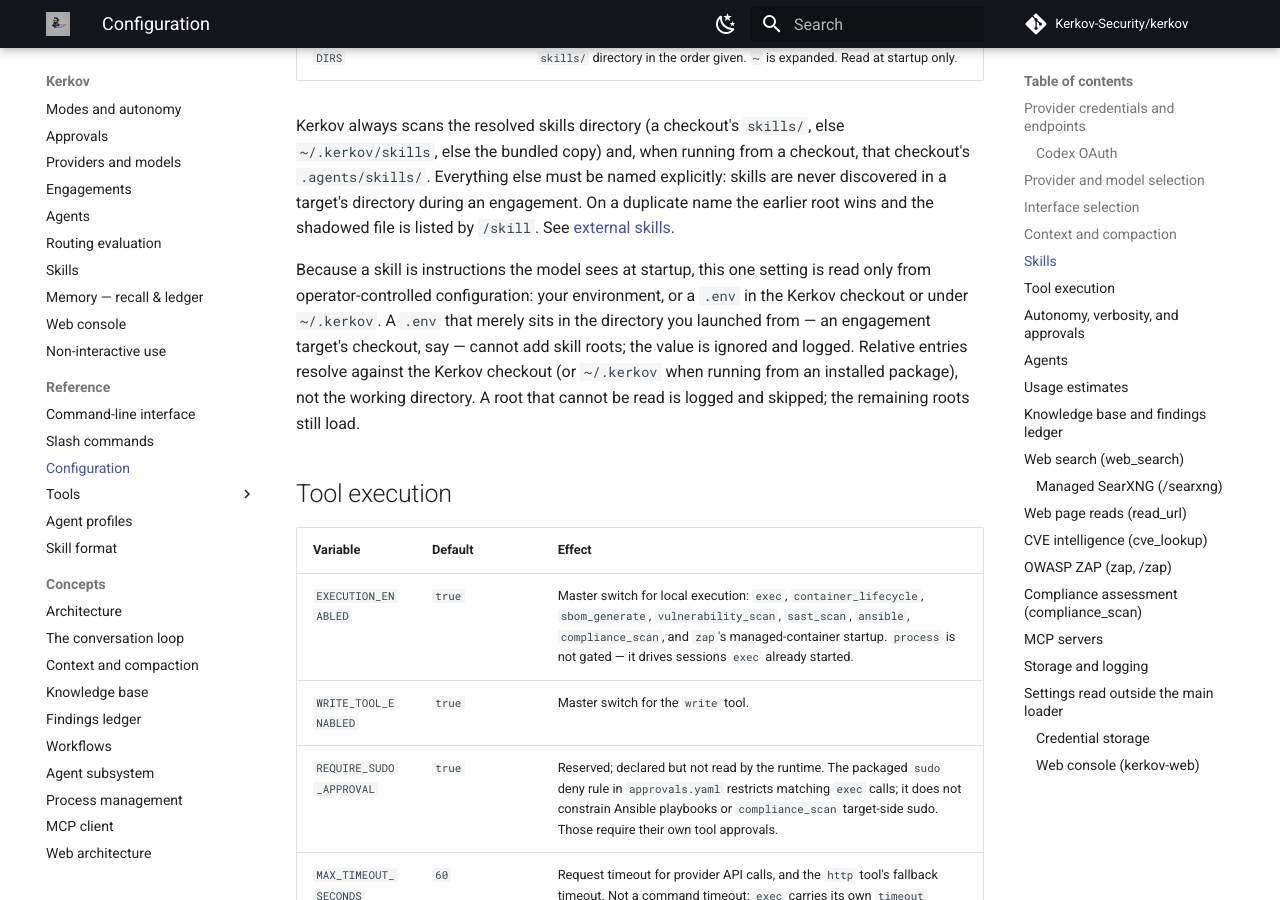
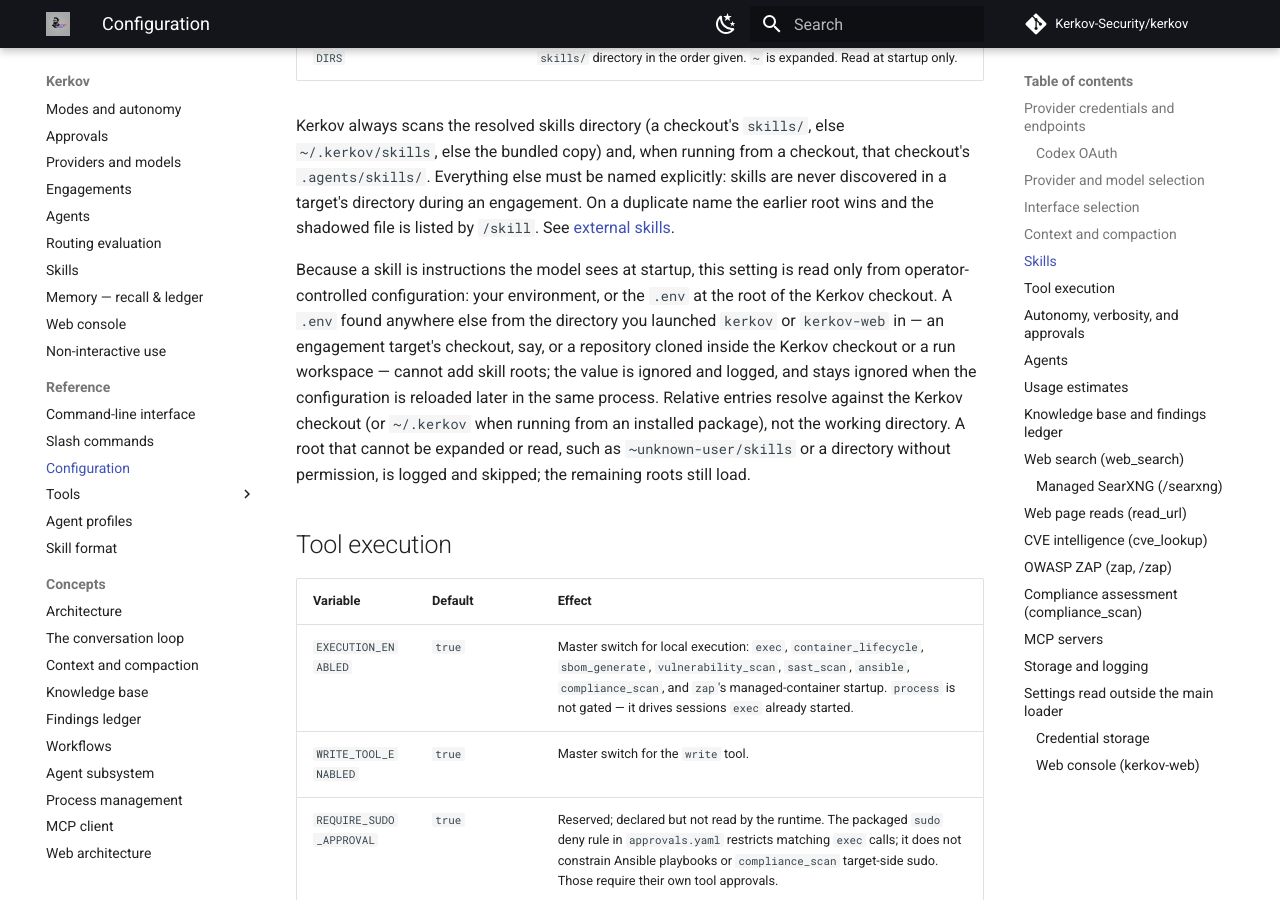
Before and after one commit to Kerkov-Security/kerkov, an MkDocs documentation site: the page built from docs/reference/configuration.md, in a window 1280 px wide and 900 px high, scrolled down 4745 px. Built offline with MkDocs 1.6.1 and Material for MkDocs 9.7.7, drawn with Linux system fonts in a browser that asks for light colours; comment, search, counter and statistics services are not loaded.

Commit message:
Route kerkov-web's .env through the trust boundary and skip unreadable skills
kerkov-web loaded the working-directory .env with a bare load_dotenv before
Django, so by the time load_config ran the values looked operator-exported:
a target checkout's SKILLS_EXTRA_DIRS or MCP_CONFIG_PATH was honored in the
web console. Load it through config_manager.load_env_file, which records what
an untrusted .env injected.

A skill directory that cannot be traversed made is_file() raise before Python
3.14 and aborted the whole scan; skip that entry and keep its siblings.

Document that only the checkout's root .env is trusted for skill roots.

```diff
--- a/docs/reference/configuration.md
+++ b/docs/reference/configuration.md
@@ -132,14 +132,17 @@ skills are never discovered in a target's directory during an engagement. On a
 duplicate name the earlier root wins and the shadowed file is listed by
 `/skill`. See [external skills](../guides/skills.md#installing-external-skills).
 
-Because a skill is instructions the model sees at startup, this one setting is
-read only from operator-controlled configuration: your environment, or a `.env`
-in the Kerkov checkout or under `~/.kerkov`. A `.env` that merely sits in the
-directory you launched from — an engagement target's checkout, say — cannot add
-skill roots; the value is ignored and logged. Relative entries resolve against
-the Kerkov checkout (or `~/.kerkov` when running from an installed package),
-not the working directory. A root that cannot be read is logged and skipped;
-the remaining roots still load.
+Because a skill is instructions the model sees at startup, this setting is read
+only from operator-controlled configuration: your environment, or the `.env` at
+the root of the Kerkov checkout. A `.env` found anywhere else from the directory
+you launched `kerkov` or `kerkov-web` in — an engagement target's checkout, say,
+or a repository cloned inside the Kerkov checkout or a run workspace — cannot
+add skill roots; the value is ignored and logged, and stays ignored when the
+configuration is reloaded later in the same process. Relative entries resolve
+against the Kerkov checkout (or `~/.kerkov` when running from an installed
+package), not the working directory. A root that cannot be expanded or read,
+such as `~unknown-user/skills` or a directory without permission, is logged and
+skipped; the remaining roots still load.
 
 ## Tool execution
 
```
Also changed, not shown: docs/concepts/mcp-client.md (+9 -5 lines), docs/guides/skills.md (+6 -5 lines), 5 other files.
